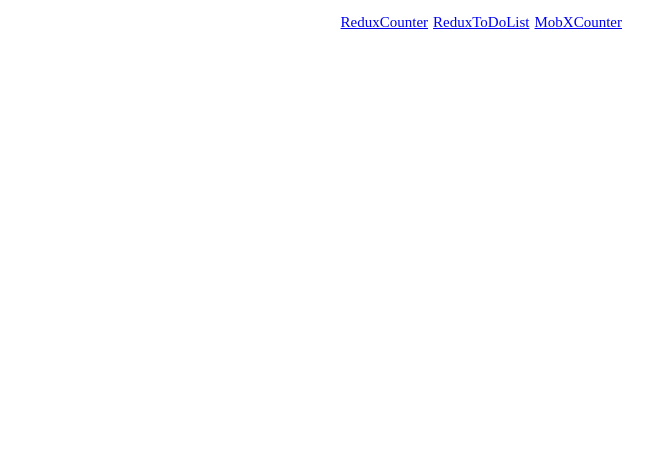
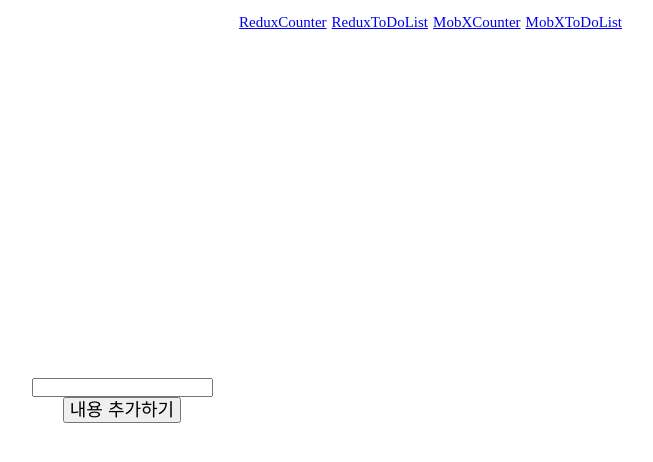
Before and after one commit to jiwooproity/context-experience, a React (Create React App) app: page /mobxlist in a window 1280 px wide. Shown: the top 462 px of the page, without its empty margins (518-1171 px from the left). Built offline with nearby package versions, Linux system fonts and the light colour scheme.

Commit message:
practice: react-mobx and use typescript -> make feature mobx-todolist

```diff
--- a/src/App.tsx
+++ b/src/App.tsx
@@ -10,6 +10,7 @@ import Navbar from "./components/Navbar";
 
 // mobx
 import MobXCounterContainer from "./components/MobXCounterContainer";
+import MobXToDoListContainer from "./components/MobXToDoListContainer";
 
 function App() {
   return (
@@ -20,6 +21,7 @@ function App() {
           <Route path="/count" element={<CounterContainer />}/>
           <Route path="/todolist" element={<ToDoListContainer />} />
           <Route path="/mobxcount" element={<MobXCounterContainer />} />
+          <Route path="/mobxlist" element={<MobXToDoListContainer />}/>
         </Routes>
       </BrowserRouter>
     </div>
--- /dev/null
+++ b/src/components/MobXToDoList.tsx
@@ -0,0 +1,28 @@
+import React, { ChangeEvent } from "react";
+import { useObserver } from "mobx-react";
+
+type ToDoListProps = {
+    value: string;
+    store: { list: string[] };
+    onAddList: () => void;
+    onChange: (e: ChangeEvent<HTMLInputElement>) => void;
+}
+
+const MobXToDoList = ({ value, store, onAddList, onChange }: ToDoListProps): JSX.Element => {
+    return useObserver(() => (
+            <div className="todo_container">
+                <div className="todo_wrapper">
+                    <div className="todo_list">
+                        {store.list.map((val, idx) => (
+                            <span key={idx}>{val}</span>
+                        ))}
+                    </div>
+                    <input value={value} onChange={onChange}/>
+                    <button onClick={onAddList}>내용 추가하기</button>
+                </div>
+            </div>
+        )
+    )
+}
+
+export default MobXToDoList;
--- /dev/null
+++ b/src/components/MobXToDoListContainer.tsx
@@ -0,0 +1,24 @@
+import React, { ChangeEvent, useState } from "react";
+import MobXToDoList from "./MobXToDoList";
+import indexStore from "../mobxstore/indexStore";
+
+const MobXToDoListContainer = (): JSX.Element => {
+    const { todolistStore } = indexStore();
+
+    const [value, setValue] = useState<string>("");
+
+    const onAddList = () => {
+        todolistStore.addList(value);
+    }
+
+    const onChange = (e: ChangeEvent<HTMLInputElement>) => {
+        const { value } = e.target;
+        setValue(value);
+    }
+
+    return (
+        <MobXToDoList value={value} store={todolistStore} onAddList={onAddList} onChange={onChange}/>
+    )
+}
+
+export default MobXToDoListContainer;
--- a/src/components/Navbar.tsx
+++ b/src/components/Navbar.tsx
@@ -9,6 +9,7 @@ const Navbar = () => {
                     <Link to="/count">ReduxCounter</Link>
                     <Link to="/todolist">ReduxToDoList</Link>
                     <Link to="/mobxcount">MobXCounter</Link>
+                    <Link to="/mobxlist">MobXToDoList</Link>
                 </div>
             </div>
         </div>
--- a/src/mobxstore/indexStore.tsx
+++ b/src/mobxstore/indexStore.tsx
@@ -1,11 +1,14 @@
 import counterStore, { CounterTypes } from "./counterStore";
+import todolistStore, { ToDoListTypes } from "./todolistStore";
 
 type MainStoreReturnType = {
-    counterStore: CounterTypes
+    counterStore: CounterTypes;
+    todolistStore: ToDoListTypes;
 }
 
 const indexStore = (): MainStoreReturnType => ({
     counterStore,
+    todolistStore,
 })
 
 export default indexStore;
--- /dev/null
+++ b/src/mobxstore/todolistStore.tsx
@@ -0,0 +1,15 @@
+import { observable } from "mobx";
+
+export type ToDoListTypes = {
+    list: string[];
+    addList: (value: string) => void;
+}
+
+const todolistStore: ToDoListTypes = observable({
+    list: [] as string[],
+    addList(value: string) {
+        this.list = [...this.list, value];
+    }
+})
+
+export default todolistStore;
```
Also changed, not shown: src/components/MobXCounterContainer.tsx (+8 -1 lines).
